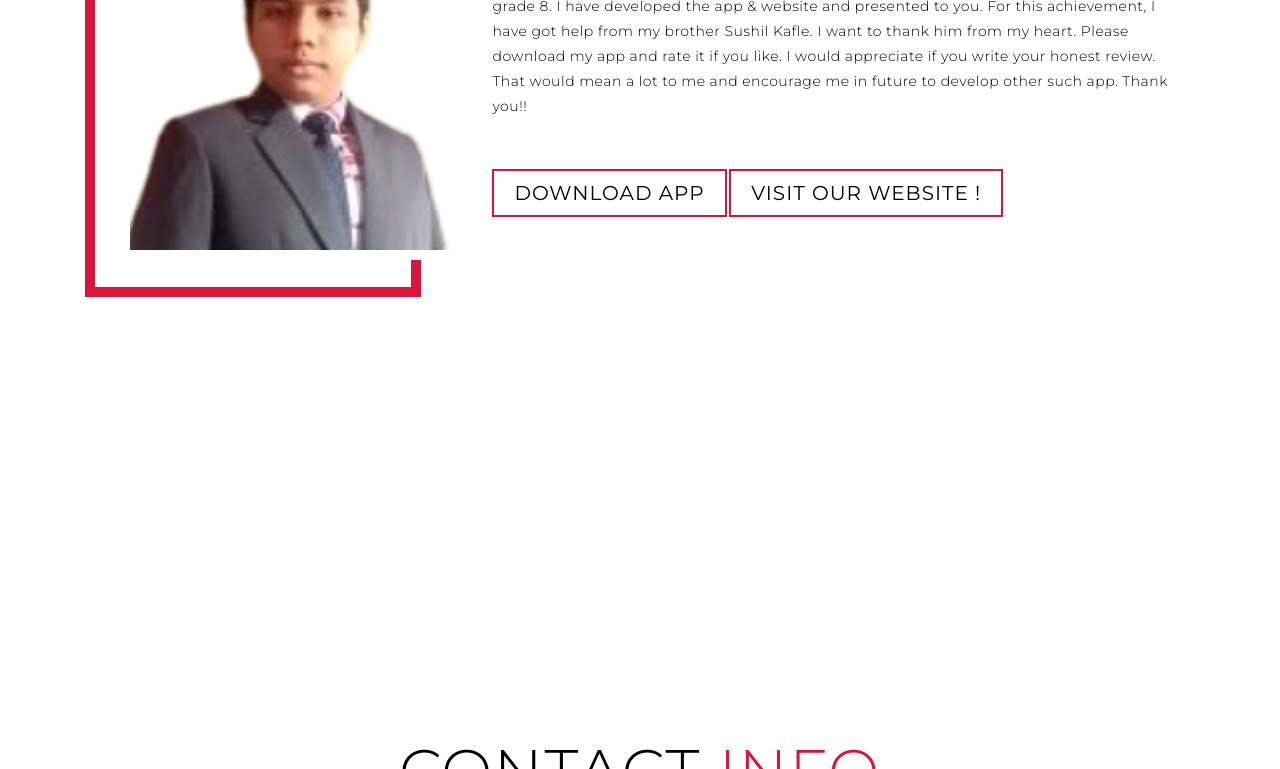
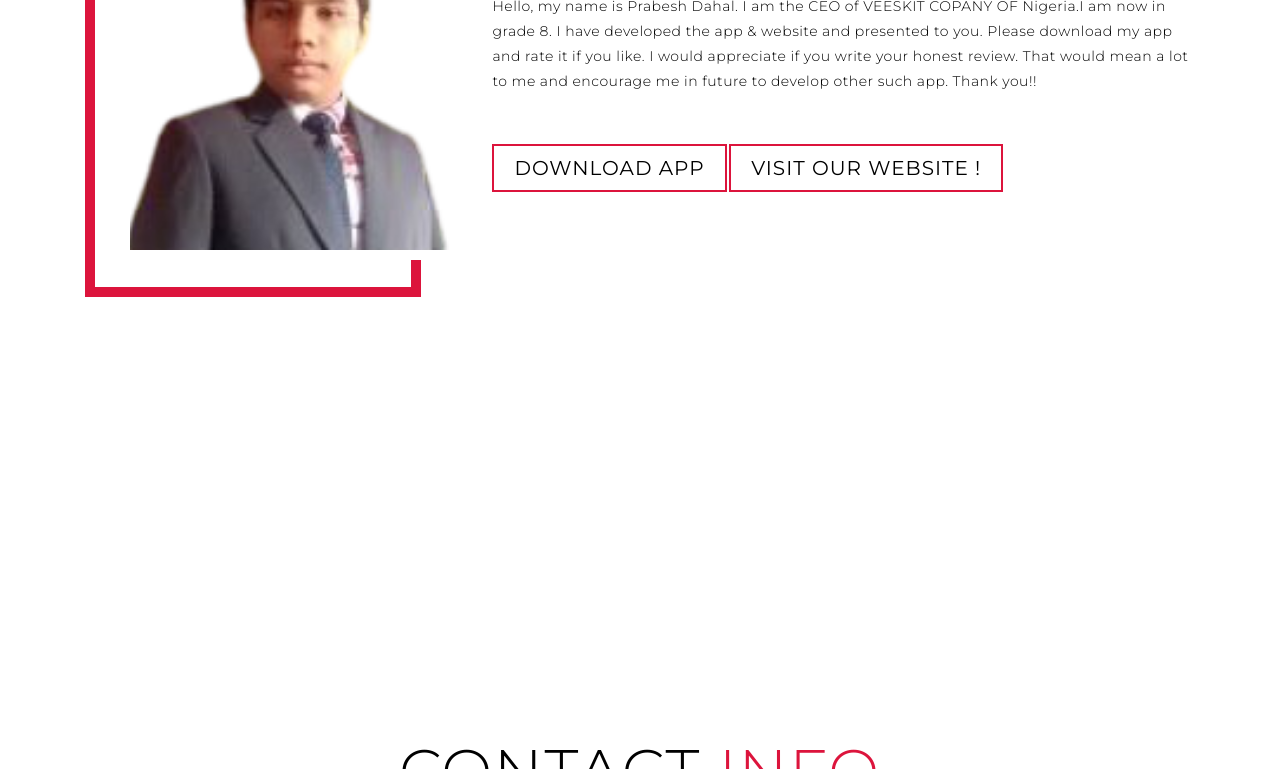
Before and after one commit to Prabeshdahal/prabeshdahal.com, a plain HTML site: page index.html in a window 1280 px wide. Shown: the part 4633-5402 px from the top of the page. Drawn offline with Linux system fonts and the light colour scheme.

Commit message:
Update index.html

```diff
--- a/index.html
+++ b/index.html
@@ -179,7 +179,7 @@
         <h1 class="section-title">About <span>me</span></h1>
         <h2>Prabesh Dahal</h2>
         <p>
-          Hello, my name is Prabesh Dahal. I am the CEO of VEESKIT COPANY OF Nigeria.I am now in grade 8. I have developed the app & website and presented to you. For this achievement, I have got help from my brother Sushil Kafle. I want to thank him from my heart.
+          Hello, my name is Prabesh Dahal. I am the CEO of VEESKIT COPANY OF Nigeria.I am now in grade 8. I have developed the app & website and presented to you.
           Please download my app and rate it if you like. I would appreciate if you write your honest review.
           That would mean a lot to me and encourage me in future to develop other such app.
           Thank you!!</p>
```
